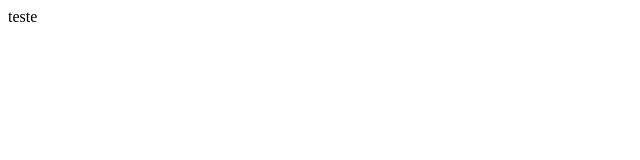
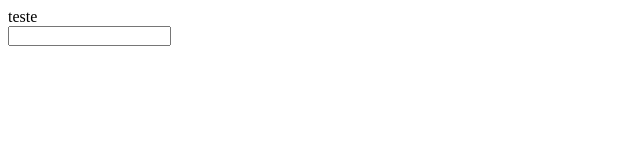
Before and after one commit to leonardoTavaresM/WeatherApp-react, a React (Create React App) app: page / in a window 1280 px wide. Shown: the top 160 px of the page, without its empty margins (0-640 px from the left). Built offline with nearby package versions, Linux system fonts and the light colour scheme.

Commit message:
feat: create utils-functions, fetch api weatherapi

```diff
--- a/src/App.js
+++ b/src/App.js
@@ -1,5 +1,12 @@
+import Search from "./components/Seach";
+
 function App() {
-  return <div className="App">teste</div>;
+  return (
+    <>
+      <div className="App">teste</div>
+      <Search />
+    </>
+  );
 }
 
 export default App;
--- a/src/components/Seach/index.js
+++ b/src/components/Seach/index.js
@@ -1,8 +1,39 @@
-import React from "react";
-//teste squash
+import React, { useEffect, useState } from "react";
+import { useDebounce } from "../../utils";
+import * as S from "./style";
+// import {useDebounce} from './'
 
 const Search = () => {
-  return <input type="text" />;
+  const apiKey = "2fa3b6c245c46bd18becf7ea3958bdab";
+
+  const [data, setData] = useState();
+  const [citySearch, setCitySearch] = useState("");
+
+  const debounceCity = useDebounce(citySearch);
+
+  function handleChange(value) {
+    setCitySearch(value);
+  }
+
+  useEffect(() => {
+    if (debounceCity) {
+      fetch(
+        `https://api.openweathermap.org/data/2.5/weather?q=${debounceCity}&appid=${apiKey}`
+      )
+        .then((response) => response.json())
+        .then((json) => setData(json));
+    }
+  }, [debounceCity]);
+  console.log(debounceCity);
+  // console.log(data);
+  return (
+    <S.InputWrapper>
+      <S.Input
+        type="text"
+        onChange={({ target }) => handleChange(target.value)}
+      />
+    </S.InputWrapper>
+  );
 };
 
 export default Search;
--- /dev/null
+++ b/src/components/Seach/style.js
@@ -0,0 +1,9 @@
+import styled from "styled-components";
+
+export const InputWrapper = styled.div`
+  display: flex;
+`;
+
+export const Input = styled.input`
+  font-size: 12px;
+`;
--- /dev/null
+++ b/src/utils/index.js
@@ -0,0 +1,16 @@
+import { useState, useEffect } from "react";
+
+export function useDebounce(value, delay = 500) {
+  const [debouncedValue, setDebouncedValue] = useState(value);
+
+  useEffect(() => {
+    const handler = setTimeout(() => {
+      setDebouncedValue(value);
+    }, delay);
+    return () => {
+      clearTimeout(handler);
+    };
+  }, [value, delay]);
+
+  return debouncedValue;
+}
```
